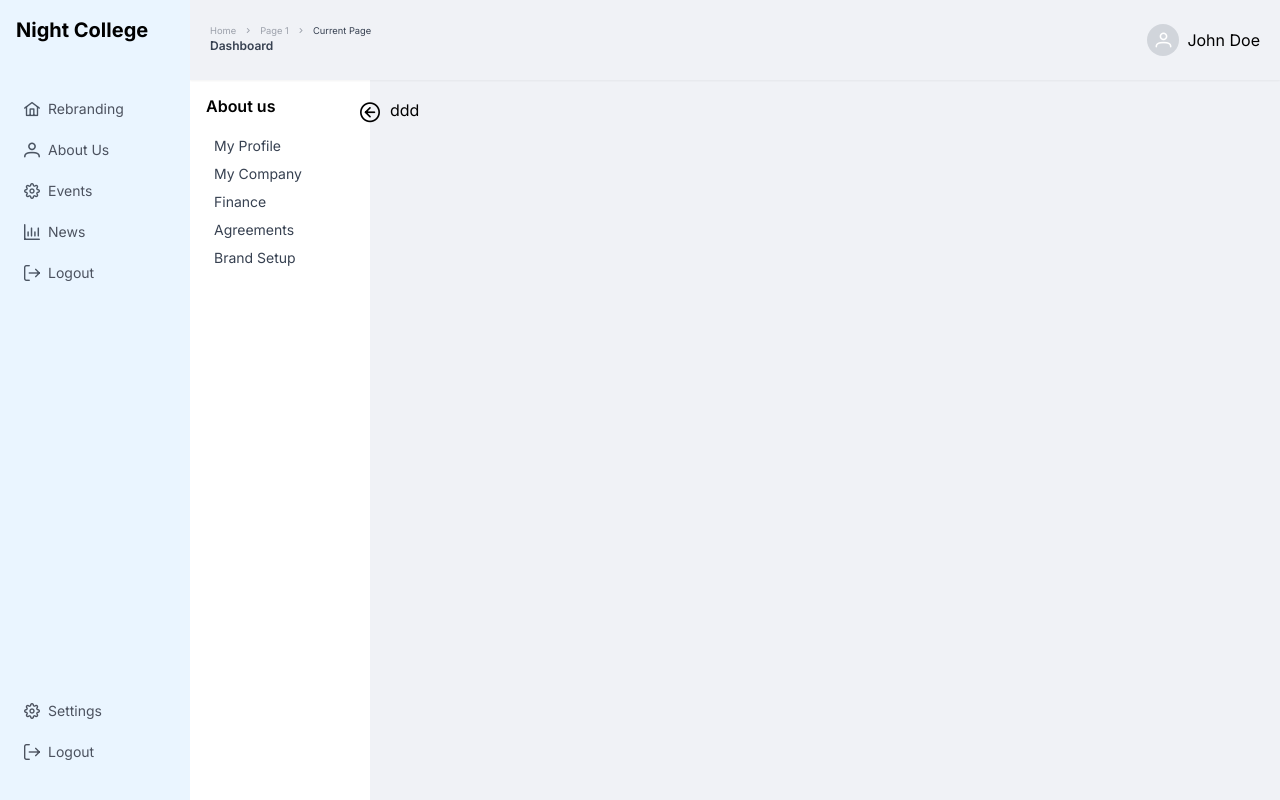
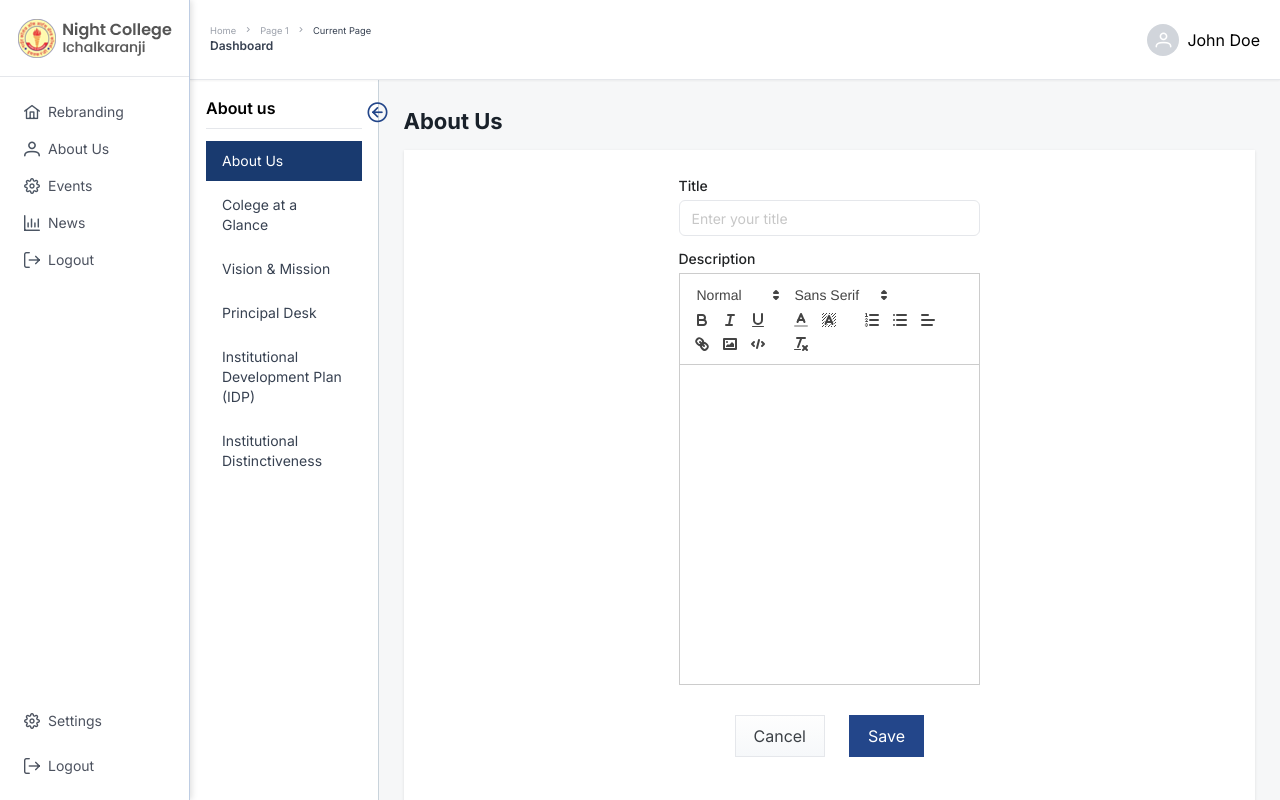
Before and after one commit to sujityadav/nightcollege, a Next.js app: page /admin/about-us in a window 1280 px wide. Built offline with nearby package versions, Linux system fonts and the light colour scheme.

Commit message:
changes about us page added

```diff
--- a/package.json
+++ b/package.json
@@ -19,6 +19,7 @@
     "next": "14.0.4",
     "primeicons": "^7.0.0",
     "primereact": "^10.8.4",
+    "quill": "^2.0.3",
     "react": "^18",
     "react-dom": "^18",
     "react-hook-form": "^7.57.0",
--- a/src/app/admin/about-us/page.js
+++ b/src/app/admin/about-us/page.js
@@ -3,36 +3,85 @@ import React, { useState } from 'react'
 import 'primereact/resources/themes/lara-light-blue/theme.css';
 import 'primereact/resources/primereact.min.css';
 import { SubSidebar } from '@/app/components/layout/sub-sidebar';
+import { InputText } from 'primereact/inputtext';
+import TextEditor from '@/app/components/common/editor';
+import { Button } from 'primereact/button';
+import Link from 'next/link';
 
-export default function AboutUs (){
+export default function AboutUs() {
   const SideBarNavItems = [
     {
-    label: 'My Profile',
-    href: '/account',
+      label: 'About Us',
+      href: '/admin/about-us',
     },
     {
-    label: 'My Company',
-    href: '/account/companies',
+      label: 'Colege at a Glance',
+      href: '/admin/about-us/colege-glance',
     },
     {
-    label: 'Finance',
-    href: 'account/finance/credit-limit',
+      label: 'Vision & Mission ',
+      href: '/admin/about-us/vision-mission',
+
     },
     {
-    label: 'Agreements',
-    href: '/agreements',
+      label: 'Principal Desk',
+      href: '/admin/about-us/principal-desk',
     },
     {
-    label: 'Brand Setup',
-    href: '/account/brand-setup',
+      label: 'Institutional Development Plan (IDP)',
+      href: '/admin/about-us/idp',
     },
+    {
+      label: 'Institutional Distinctiveness',
+      href: '/admin/about-us/id',
+    },
+
   ];
 
   return (
 
     <div className="flex w-full">
       <SubSidebar title="About us" navItems={SideBarNavItems} />
-       <div className='p-[20px]'>ddd</div>
+      <div className='p-[20px] xl:p-[25px] 3xl:p-[1.563vw] w-full'>
+        <div className='mb-3'>
+          <div>
+            <h2 className='text-[#19212A] text-[14px] xl:text-[22px] 3xl:text-[1.146vw] font-[700] m-0'>About Us</h2>
+          </div>
+
+        </div>
+
+        <div className='bg-white card-shadow h-full p-[20px] xl:p-[25px] 3xl:p-[1.563vw]'>
+          <div className=' px-[20px] xl:px-[250px] 3xl:px-[13.021vw]'>
+            <div className='space-y-3'>
+              <div className='flex flex-col gap-1'>
+                <label className='text-[#212325] text-[14px] xl:text-[14px] 3xl:text-[0.729vw] font-[500]'>Title</label>
+                <InputText type="text" placeholder="Enter your title" className='border rounded-md' />
+              </div>
+
+              <div className='flex flex-col gap-1'>
+                <label className='text-[#212325] text-[14px] xl:text-[14px] 3xl:text-[0.729vw] font-[500]'>Description</label>
+                <TextEditor />
+              </div>
+
+            </div>
+
+
+            <div className='mt-[30px]'>
+              <div className='flex justify-center gap-6'>
+                {/* <Button label="Save" /> */}
+                 <Link href='' className='cancelbtn  px-[14px] xl:px-[18px] 3xl:px-[0.938vw] py-[10px] xl:py-[12px] 3xl:py-[0.625vw] leading-[100%]'>
+                  Cancel
+                </Link>
+                <button type='submit' className='text-white border bg-[#23468a] border-[#23468a] px-[14px] xl:px-[18px] 3xl:px-[0.938vw] py-[10px] xl:py-[12px] 3xl:py-[0.625vw] leading-[100%]'>
+                  Save
+                </button>
+
+              </div>
+            </div>
+
+          </div>
+        </div>
+      </div>
     </div>
   );
 }
--- /dev/null
+++ b/src/app/components/common/editor/index.tsx
@@ -0,0 +1,16 @@
+'use client';
+import { useState } from "react";
+import { Editor, EditorTextChangeEvent } from "primereact/editor";
+
+
+export default function TextEditor() {
+const [text, setText] = useState<string>('');
+
+
+  return (
+    <>
+
+       <Editor value={text} onTextChange={(e: EditorTextChangeEvent) => setText(e.htmlValue)} style={{ height: '320px' }} />
+    </>
+  );
+}
--- a/src/app/components/layout/left/index.tsx
+++ b/src/app/components/layout/left/index.tsx
@@ -4,6 +4,8 @@ import Link from "next/link";
 import "primereact/resources/themes/lara-light-blue/theme.css";
 import "primereact/resources/primereact.min.css";
 import "primeicons/primeicons.css";
+import Image from "next/image";
+
 
 export default function Left() {
   const [sidebarOpen, setSidebarOpen] = useState(false);
@@ -19,13 +21,14 @@ export default function Left() {
 
   return (
     <>
+
       <div
-        className={`fixed z-30 inset-y-0 left-0 xl:w-[190px] 3xl:w-[10.417vw] bg-[#eaf5ff] border-r border-[#BECDE3] shadow-[0px_24px_48px_-12px_rgba(16,24,40,0.25)] transform ${sidebarOpen ? "translate-x-0" : "-translate-x-full"
-          } transition-transform duration-200 ease-in-out md:relative md:translate-x-0 md:shadow-none`}
+        className={`fixed z-30 inset-y-0 left-0 xl:w-[210px] 3xl:w-[11.458vw] bg-[#fff] border-r border-[#BECDE3] custom-shadow transform ${sidebarOpen ? "translate-x-0" : "-translate-x-full"
+          } transition-transform duration-200 ease-in-out md:relative md:translate-x-0 `}
       >
-        <div className="flex items-center justify-between p-4 border-b">
-          <div className="font-bold text-xl">Night College </div>
-          <button
+        <div className=" p-4 border-b">
+         <Image src='/images/admin/admin-logo.png' width={157} height={60} alt='logo'/>
+                   <button
             className="md:hidden text-gray-600"
             onClick={() => setSidebarOpen(false)}
           >
@@ -35,7 +38,7 @@ export default function Left() {
         <div className="left_menu">
 
 
-          <ul className="p-4 space-y-2">
+          <ul className="p-4">
             {menuItems.map((item, index) => (
               <Link
                 key={index}
--- a/src/app/components/layout/sub-sidebar/index.tsx
+++ b/src/app/components/layout/sub-sidebar/index.tsx
@@ -19,8 +19,8 @@ export const SubSidebar: React.FC<SubSidebarProps> = ({ title, navItems }) => {
 
   return (
     <aside
-      className={`relative min-h-screen border-r bg-white transition-all duration-300 ${
-        collapsed ? 'w-6' : ' xl:w-[180px] 3xl:w-[9.375vw]'
+      className={`relative min-h-screen border-r border-[#C9D3DB] bg-white transition-all duration-300 ${
+        collapsed ? 'w-6' : ' xl:w-[230px] 3xl:w-[12.5vw]'
       }`}
     >
       <button
@@ -28,7 +28,7 @@ export const SubSidebar: React.FC<SubSidebarProps> = ({ title, navItems }) => {
         className="absolute -right-3 top-5 h-6 w-6  flex items-center justify-center border-none bg-transparent text-bgcolor"
       >
         <i
-          className={`pi pi-arrow-circle-left text-[20px] ${
+          className={`pi pi-arrow-circle-left text-[#23468a] text-[20px] ${
             collapsed ? 'rotate-180' : ''
           }`}
         ></i>
@@ -36,15 +36,15 @@ export const SubSidebar: React.FC<SubSidebarProps> = ({ title, navItems }) => {
 
       {!collapsed && (
         <div className="p-4">
-          <div className="border-b pb-2 mb-2 font-semibold">{title}</div>
-          <nav className="flex flex-col">
+          <div className="border-b border-[#E5E7EB] pb-2 mb-3 font-semibold">{title}</div>
+          <nav className="flex flex-col space-y-1">
             {navItems.map((item, index) => (
               <Link
                 key={item.href || index}
                 href={item.href}
-                className={`py-1 px-2 text-sm ${
+                className={`text-[#19212A] px-[14px] xl:px-[16px] 3xl:px-[0.833vw] py-[10px] xl:py-[10px] 3xl:py-[0.521vw] text-sm ${
                   pathname === item.href
-                    ? 'bg-blue-500 text-white'
+                    ? 'bg-[#193A6F] text-white'
                     : 'text-gray-700'
                 }`}
               >
--- a/src/app/components/layout/top/index.tsx
+++ b/src/app/components/layout/top/index.tsx
@@ -19,7 +19,7 @@ export default function Top({ ...pageProps }) {
   };
 
   return (
-    <header className="flex items-center justify-between bg-transparent shadow-sm h-[80px] px-5 sticky top-0 z-20 border-b border-[#BECDE3]">
+    <header className="flex items-center justify-between bg-white shadow-sm h-[80px] px-5 sticky top-0 z-20 border-b border-[#E5E7EB]">
       {/* Sidebar toggle */}
       <button
         className="md:hidden text-gray-600"
--- a/src/app/globals.css
+++ b/src/app/globals.css
@@ -5,14 +5,14 @@
 
 @layer base {
   :root {
-    --bg-color-primary: #193A6F;  /* White */
+    --bg-color-primary: #23468a;  /* White */
 
   }
   }
 body
 {
   margin: 0;
-  background-color: #F0F2F6;
+  background-color: #F6F7F8;
 }
 a
 {
@@ -35,3 +35,45 @@ a
   font-size: 14px;
   color: #4c525f;
 }
+.leftbar-bg
+{
+  background: #0272A7;
+background: linear-gradient(90deg,rgba(2, 114, 167, 1) 0%, rgba(33, 136, 184, 1) 50%, rgba(15, 136, 191, 1) 100%);
+}
+ .custom-shadow{
+
+box-shadow: 2px 0px 6px 0px rgba(0, 0, 0, 0.12);
+ }
+ .card-shadow
+ {
+  box-shadow: 0px 1px 3px 0px rgba(0, 0, 0, 0.10), 0px 1px 2px -1px rgba(0, 0, 0, 0.10);
+ }
+ .p-inputtext
+ {
+  padding:5px 12px
+ }
+ input::placeholder, textarea::placeholder
+ {
+  font-size: 14px;
+  color:#c7c7c7;
+  font-weight: normal;
+ }
+ /* button, [type='submit'] {
+
+    background-color: #23468a;
+    font-size: 16px;
+    font-weight: 300;
+    color:white;
+    padding: 12px 16px;
+    line-height: 100%;
+    border-radius: 0;
+
+
+} */
+ .cancelbtn
+ {
+  border: 1px solid var(--Interface-Stroke-soft, #E5E7EB);
+background: linear-gradient(180deg, var(--Button-Base-Default---1, #FEFEFE) 0%, var(--button-base-default-hover-2, #F6F8FA) 100%);
+color:#3C4146;
+
+ }
--- a/src/app/layout.tsx
+++ b/src/app/layout.tsx
@@ -1,7 +1,7 @@
 import type { Metadata } from "next";
 import { Inter } from "next/font/google";
+import 'primereact/resources/themes/lara-light-blue/theme.css';
 import 'primereact/resources/primereact.min.css';
-import 'primereact/resources/themes/lara-light-indigo/theme.css';
 import 'primeicons/primeicons.css';
 import "./globals.css";
 
--- a/tailwind.config.ts
+++ b/tailwind.config.ts
@@ -7,9 +7,9 @@ module.exports = {
     "./app/**/*.{js,ts,jsx,tsx,mdx}",
     "./src/**/*.{js,jsx,ts,tsx}",
   ],
-    corePlugins: {
-    preflight: false,
-  },
+  //   corePlugins: {
+  //   preflight: false,
+  // },
 
   theme: {
     screens: {
```
Also changed, not shown: public/images/admin/admin-logo.png (added), 1 other file (tests, documents, lock files or other folders). Lines whose indentation alone changed are shown as unchanged.
